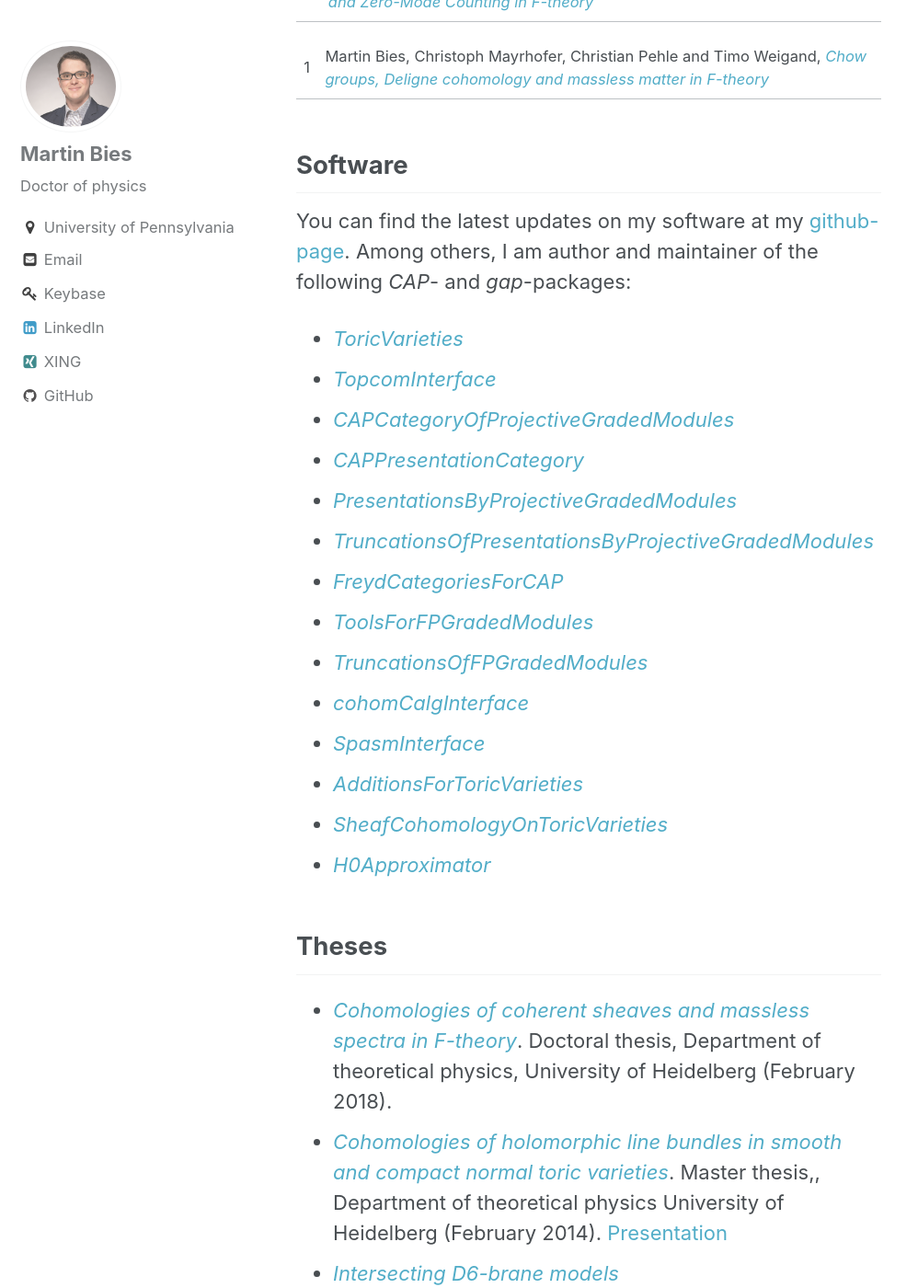
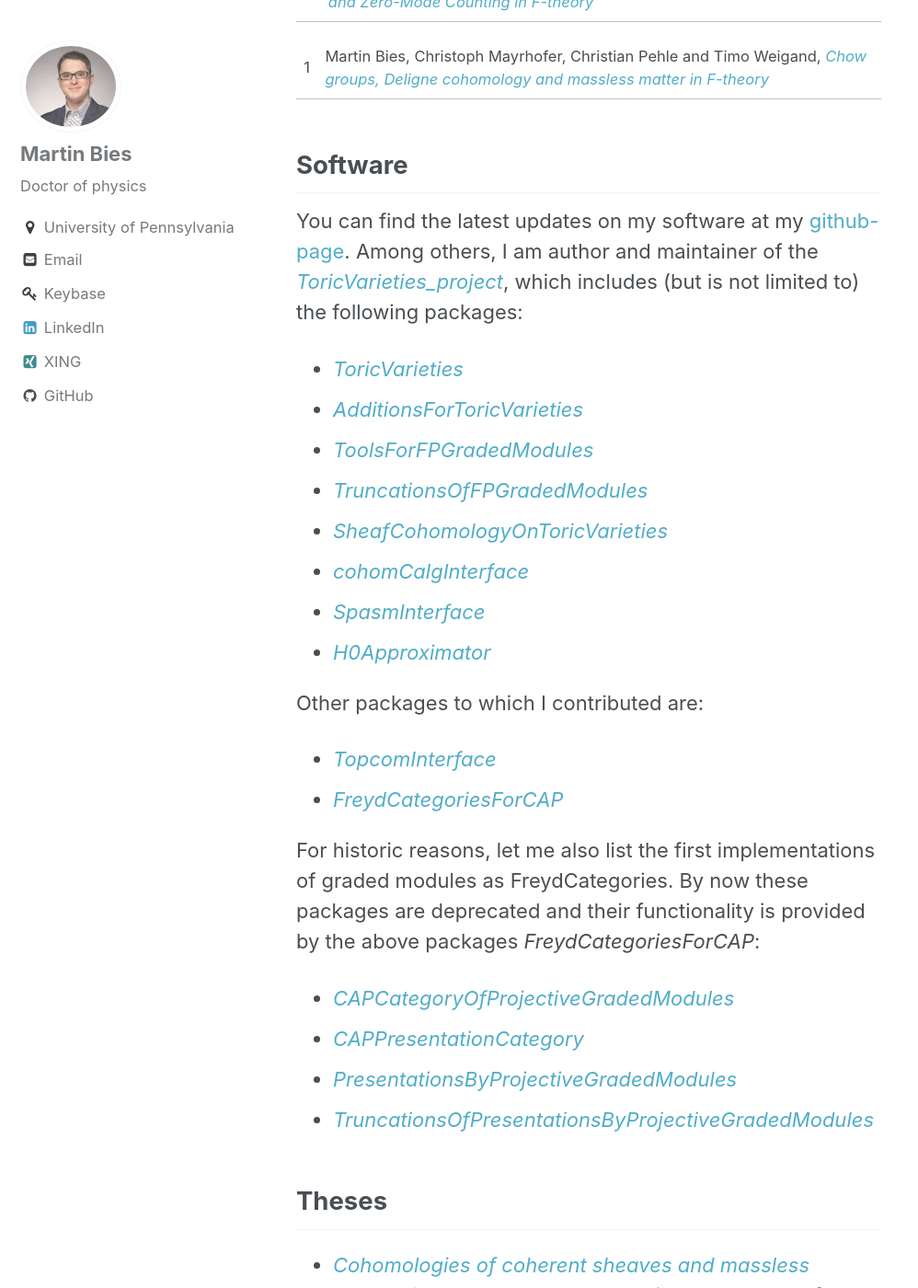
Before and after one commit to MartinBies/MartinBies.github.io, a Jekyll site: the page built from _pages/publications.md, in a window 1280 px wide and 1400 px high, scrolled down 900 px. Shown: the whole window at 92% size, without its empty margins (0-998 px from the left). Built offline with Jekyll 4.4.1, drawn with Linux system fonts in a browser that asks for light colours.

Commit message:
Update links in publications

```diff
--- a/_pages/publications.md
+++ b/_pages/publications.md
@@ -30,23 +30,28 @@ You can find all my physics publications on [inspire](https://inspirehep.net/aut
 
 
 ## Software
-You can find the latest updates on my software at my [github-page](https://github.com/herearound). Among others, I am author and maintainer of the following *CAP*- and *gap*-packages:
+You can find the latest updates on my software at my [github-page](https://github.com/herearound). Among others, I am author and maintainer of the [*ToricVarieties_project*](https://github.com/homalg-project/ToricVarieties_project), which includes (but is not limited to) the following packages:
 
-* [*ToricVarieties*](https://github.com/homalg-project/homalg_project/tree/master/ToricVarieties)
-* [*TopcomInterface*](https://github.com/homalg_project/TopcomInterface)
-* [*CAPCategoryOfProjectiveGradedModules*](https://github.com/homalg-project/CAPCategoryOfProjectiveGradedModules)
-* [*CAPPresentationCategory*](https://github.com/homalg-project/CAPPresentationCategory)
-* [*PresentationsByProjectiveGradedModules*](https://github.com/homalg-project/PresentationsByProjectiveGradedModules)
-* [*TruncationsOfPresentationsByProjectiveGradedModules*](https://github.com/homalg-project/TruncationsOfPresentationsByProjectiveGradedModules)
-* [*FreydCategoriesForCAP*](https://github.com/homalg-project/CAP_project/tree/master/FreydCategoriesForCAP)
-* [*ToolsForFPGradedModules*](https://github.com/homalg-project/SheafCohomologyOnToricVarieties/tree/master/ToolsForFPGradedModules)
-* [*TruncationsOfFPGradedModules*](https://github.com/homalg-project/SheafCohomologyOnToricVarieties/tree/master/TruncationsOfFPGradedModules)
-* [*cohomCalgInterface*](https://github.com/homalg-project/SheafCohomologyOnToricVarieties/tree/master/cohomCalgInterface)
-* [*SpasmInterface*](https://github.com/homalg-project/SheafCohomologyOnToricVarieties/tree/master/SpasmInterface)
-* [*AdditionsForToricVarieties*](https://github.com/homalg-project/SheafCohomologyOnToricVarieties/tree/master/AdditionsForToricVarieties)
-* [*SheafCohomologyOnToricVarieties*](https://github.com/homalg-project/SheafCohomologyOnToricVarieties/tree/master/SheafCohomologyOnToricVarieties)
+* [*ToricVarieties*](https://github.com/homalg-project/ToricVarieties_project/tree/master/ToricVarieties)
+* [*AdditionsForToricVarieties*](https://github.com/homalg-project/ToricVarieties_project/tree/master/AdditionsForToricVarieties)
+* [*ToolsForFPGradedModules*](https://github.com/homalg-project/ToricVarieties_project/tree/master/ToolsForFPGradedModules)
+* [*TruncationsOfFPGradedModules*](https://github.com/homalg-project/ToricVarieties_project/tree/master/TruncationsOfFPGradedModules)
+* [*SheafCohomologyOnToricVarieties*](https://github.com/homalg-project/ToricVarieties_project/tree/master/SheafCohomologyOnToricVarieties)
+* [*cohomCalgInterface*](https://github.com/homalg-project/ToricVarieties_project/tree/master/cohomCalgInterface)
+* [*SpasmInterface*](https://github.com/homalg-project/ToricVarieties_project/tree/master/SpasmInterface)
 * [*H0Approximator*](https://github.com/homalg-project/ToricVarieties_project/tree/master/H0Approximator)
 
+Other packages to which I contributed are:
+
+* [*TopcomInterface*](https://github.com/homalg_project/TopcomInterface)
+* [*FreydCategoriesForCAP*](https://github.com/homalg-project/CAP_project/tree/master/FreydCategoriesForCAP)
+
+For historic reasons, let me also list the first implementations of graded modules as FreydCategories. By now these packages are deprecated and their functionality is provided by the above packages *FreydCategoriesForCAP*:
+
+* [*CAPCategoryOfProjectiveGradedModules*](https://github.com/HereAround/CAPCategoryOfProjectiveGradedModules)
+* [*CAPPresentationCategory*](https://github.com/HereAround/CAPPresentationCategory)
+* [*PresentationsByProjectiveGradedModules*](https://github.com/HereAround/PresentationsByProjectiveGradedModules)
+* [*TruncationsOfPresentationsByProjectiveGradedModules*](https://github.com/HereAround/TruncationsOfPresentationsByProjectiveGradedModules)
 
 ## Theses
 * [*Cohomologies of coherent sheaves and massless spectra in F-theory*](https://arxiv.org/abs/1802.08860). Doctoral thesis, Department of theoretical physics, University of Heidelberg (February 2018).
```
